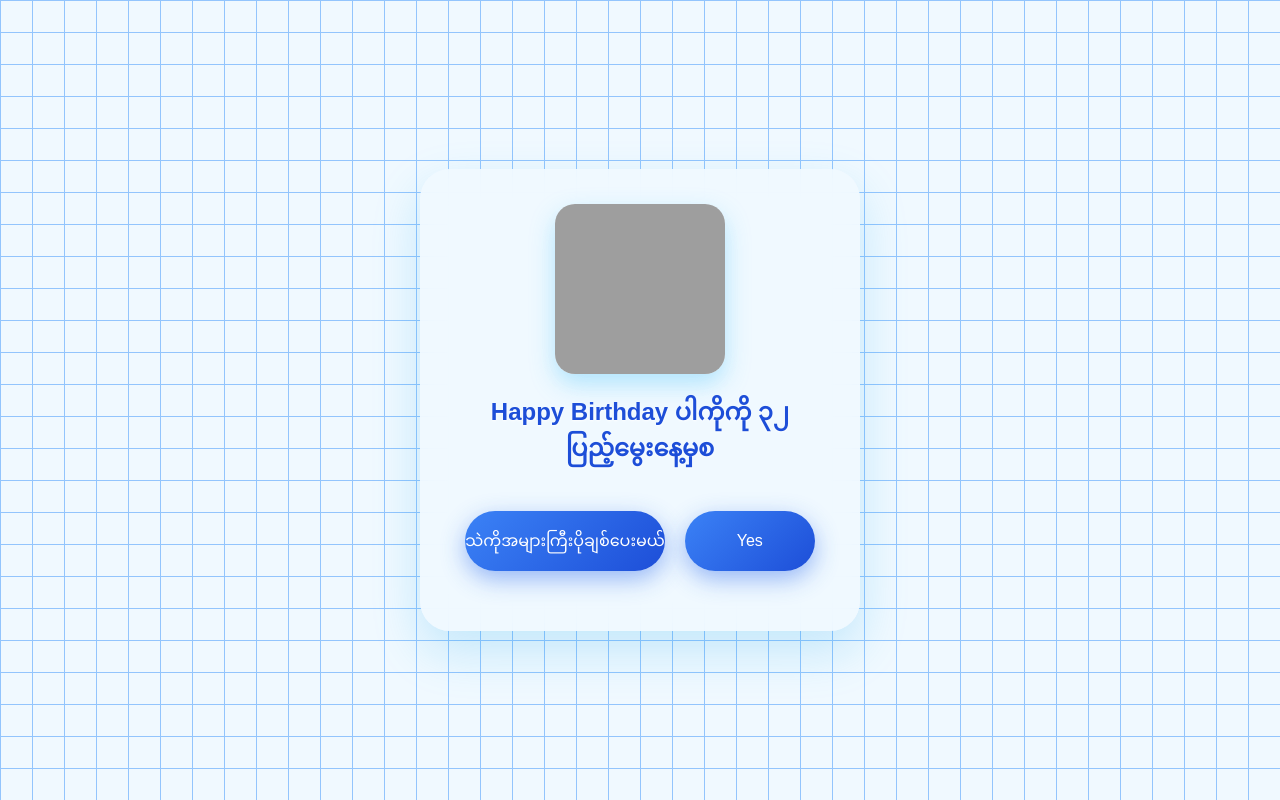
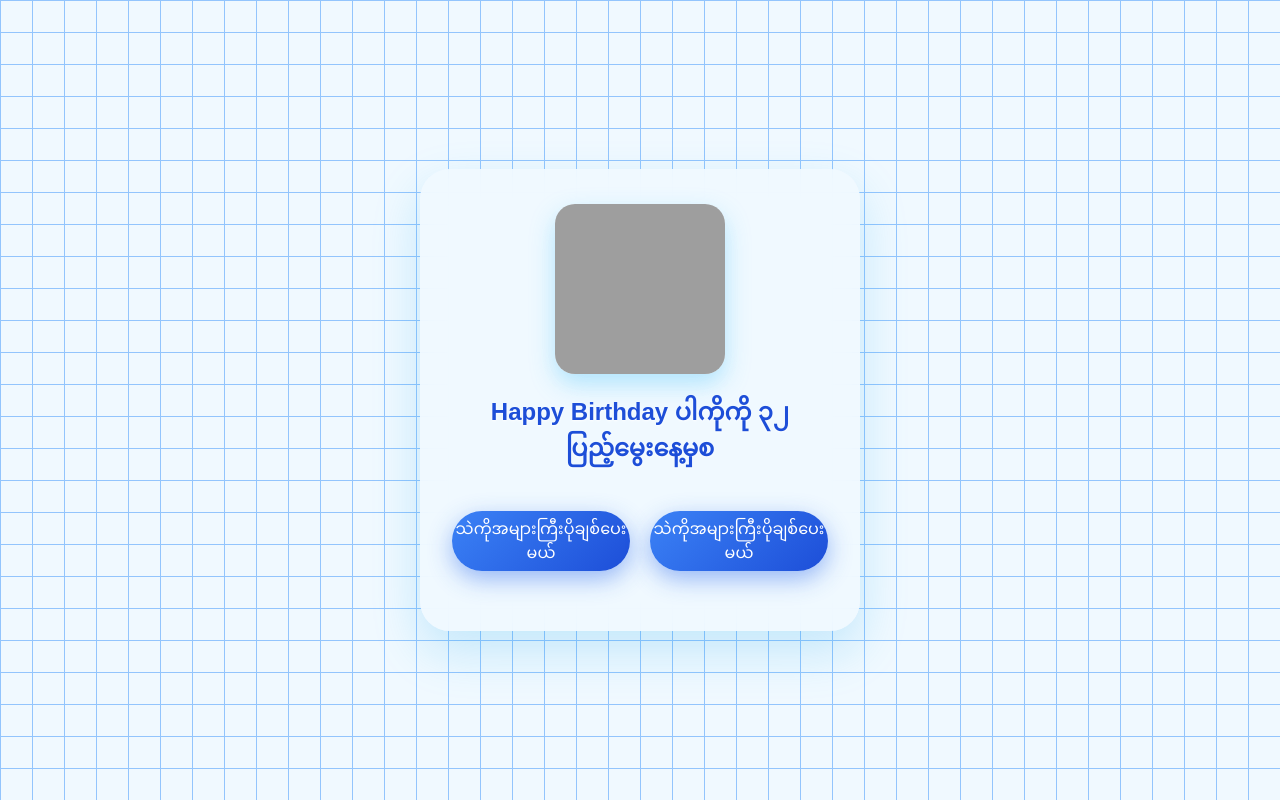
Before and after one commit to epostcardmm/C65796500703, a plain HTML site: page index.html in a window 1280 px wide. Both pictures are taken after a click on the button "သဲကိုအချစ်လျော့သွားမယ်". Drawn offline with nearby package versions, Linux system fonts and the light colour scheme; grey boxes are pictures that could not be loaded; a web font is replaced by a local one.

Commit message:
Change button text to Burmese language

```diff
--- a/index.html
+++ b/index.html
@@ -541,7 +541,7 @@
         function handleNo1() {
             showPopupWarning('btn-no-1-wrapper');
             const noBtn = document.getElementById('btn-no-1');
-            noBtn.innerText = 'Yes';
+            noBtn.innerText = 'သဲကိုအများကြီးပိုချစ်ပေးမယ်';
             noBtn.className = 'btn-yes';
             noBtn.onclick = function() {
                 playClickSound('yes');
```
